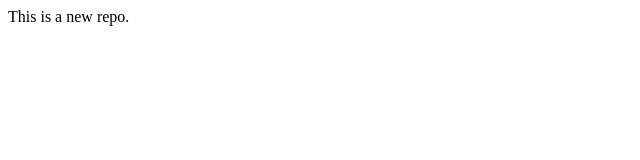
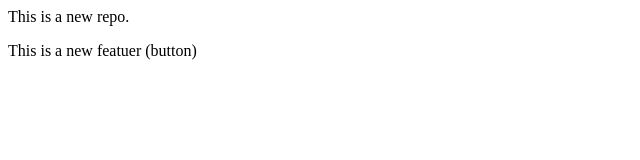
Before and after one commit to Mukti-Lakra/localrepo, a plain HTML site: page index.html in a window 1280 px wide. Shown: the whole page, without its empty margins (0-640 px from the left). Drawn offline with Linux system fonts and the light colour scheme.

```diff
--- a/index.html
+++ b/index.html
@@ -1 +1,2 @@
 <p>This is a new repo.</p>
+<p>This is a new featuer (button)</p>
```
